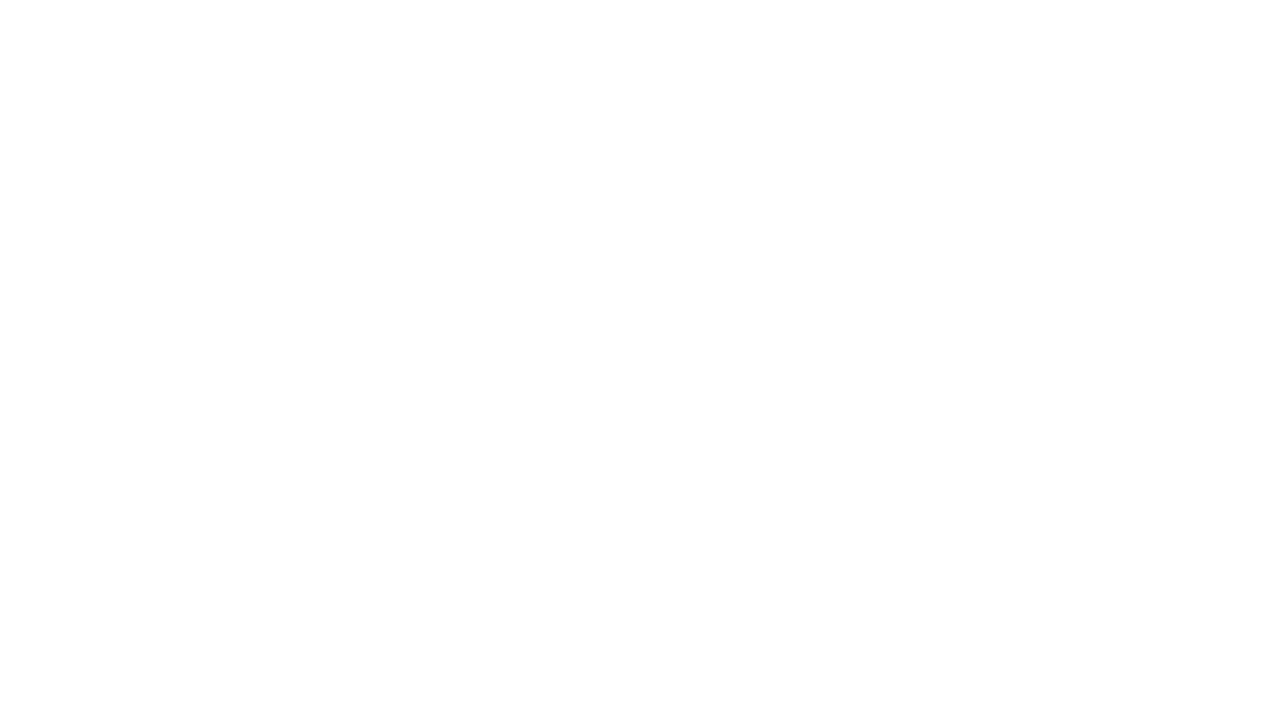
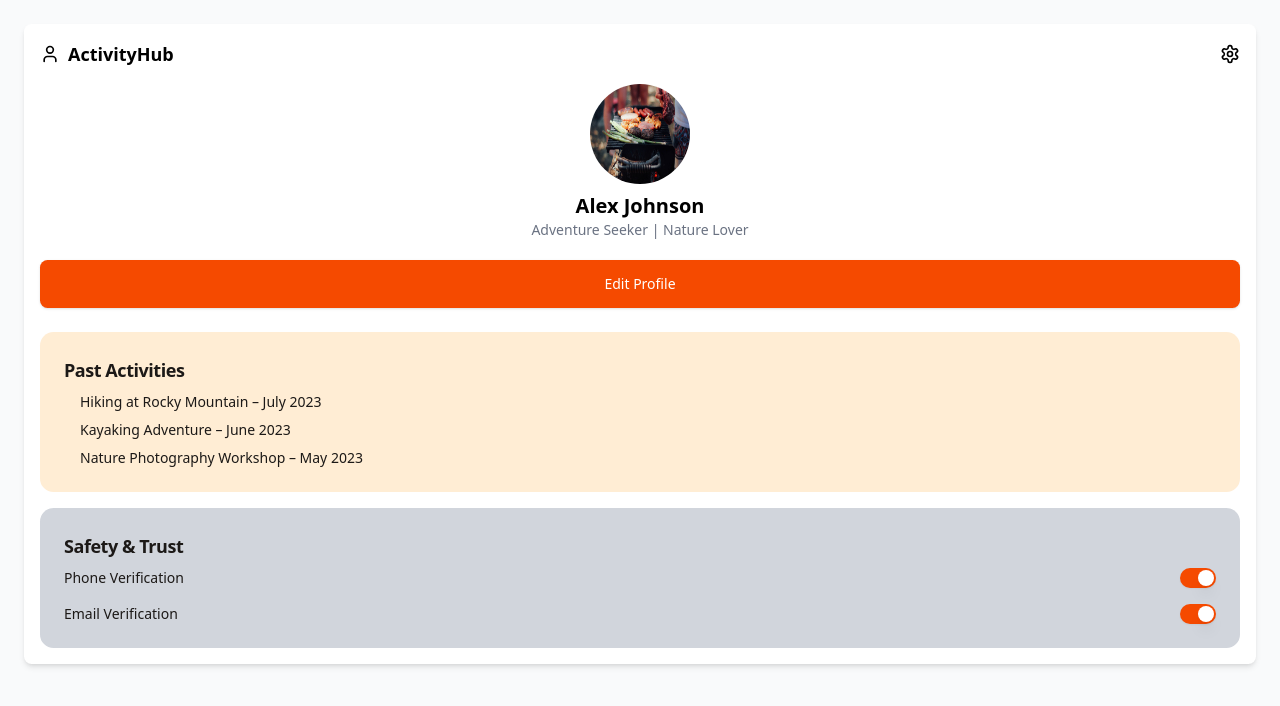
Before and after one commit to 394-w25/ActivityHub, a React (Vite) app: page /user_profile in a window 1280 px wide. Before the commit this address had no page. Shown: the top 706 px of the page. Built offline with nearby package versions, Linux system fonts and the light colour scheme; the HTML template or start-up script is replaced by a standard one.

Commit message:
added UserProfile

```diff
--- a/src/components/Dispatcher.jsx
+++ b/src/components/Dispatcher.jsx
@@ -1,5 +1,6 @@
 import { Routes, Route, BrowserRouter } from "react-router-dom";
 import OnboardingFlow from "./OnboardingFlow";
+import UserProfile from "./UserProfile";
 
 const Dispatcher = () => {
   return (
@@ -7,6 +8,7 @@ const Dispatcher = () => {
       <Routes>
         {/* <Route path="/create_activity" element={<CreateActivityPage />} /> */}
         <Route path="/" element={<OnboardingFlow />} />
+        <Route path="/user_profile" element={<UserProfile />} />
       </Routes>
     </BrowserRouter>
   );
--- /dev/null
+++ b/src/components/UserProfile.jsx
@@ -0,0 +1,107 @@
+import React from "react";
+import { User, Settings } from "lucide-react"; // Icon library for the top bar icons
+
+// shadcn/ui components (you need to install them with `npx shadcn add avatar card switch label`)
+import { Avatar, AvatarFallback, AvatarImage } from "@/components/ui/avatar";
+import { Button } from "@/components/ui/button";
+import { Card, CardHeader, CardTitle, CardContent } from "@/components/ui/card";
+import { Switch } from "@/components/ui/switch";
+import { Label } from "@/components/ui/label";
+
+export default function ActivityConnectPage() {
+  return (
+    // Outer container that takes full height of the screen
+    <div className="min-h-screen bg-gray-50 p-6 overflow-y-auto">
+      {/* Inner container: fills width, removes margins for desktop */}
+      <div className="w-full bg-white shadow-md rounded-md p-4">
+        {/* === Top Bar === */}
+        <div className="flex items-center justify-between mb-4">
+          {/* Left: App icon + Name */}
+          <div className="flex items-center space-x-2">
+            <User className="h-5 w-5" /> {/* User icon */}
+            <span className="font-semibold text-lg">ActivityHub</span>
+          </div>
+          <Settings className="h-5 w-5" /> {/* Settings Icon */}
+        </div>
+
+        {/* === Profile Section === */}
+        <div className="flex flex-col items-center text-center">
+          {/* Avatar Component (shadcn/ui) */}
+          <Avatar className="h-25 w-25">
+            <AvatarImage src="../../assets/bbq.jpg" alt="Alex Johnson" />
+            <AvatarFallback>AJ</AvatarFallback>{" "}
+            {/* Fallback if no image loads */}
+          </Avatar>
+
+          {/* Profile Name & Tagline */}
+          <h1 className="mt-2 text-xl font-bold">Alex Johnson</h1>
+          <p className="text-sm text-gray-500">
+            Adventure Seeker | Nature Lover
+          </p>
+
+          {/* Edit Profile Button */}
+          <Button className="mt-5 w-full h-12 bg-orange-600 hover:bg-orange-700 text-white">
+            Edit Profile
+          </Button>
+        </div>
+
+        {/* === Past Activities Card === */}
+        <Card className="mt-6 bg-orange-100 text-stone-900 border-0 shadow-none">
+          <CardHeader className="pb-2">
+            <CardTitle className="text-lg font-semibold">
+              Past Activities
+            </CardTitle>
+          </CardHeader>
+          <CardContent className="pt-0">
+            {/* No bullet points, just indentation */}
+            <div className="space-y-2 text-sm">
+              <p className="pl-4">Hiking at Rocky Mountain – July 2023</p>
+              <p className="pl-4">Kayaking Adventure – June 2023</p>
+              <p className="pl-4">Nature Photography Workshop – May 2023</p>
+            </div>
+          </CardContent>
+        </Card>
+        {/* Tailwind breakdown:
+            - border-0 → Removes default border
+            - shadow-none → Removes shadow for flat design
+            - pl-4 → Indentation for activity items
+        */}
+
+        {/* === Safety & Trust Card === */}
+        <Card className="mt-4 bg-gray-300 text-stone-900 border-0 shadow-none">
+          <CardHeader className="pb-2">
+            <CardTitle className="text-lg font-semibold">
+              Safety & Trust
+            </CardTitle>
+          </CardHeader>
+          <CardContent className="pt-0 space-y-4">
+            {/* Toggle for Phone Verification */}
+            <div className="flex items-center justify-between">
+              <Label>Phone Verification</Label>
+              <Switch
+                defaultChecked
+                className="
+                  data-[state=unchecked]:bg-orange-300
+                  data-[state=checked]:bg-orange-600
+                "
+              />
+            </div>
+
+            {/* Toggle for Email Verification */}
+            <div className="flex items-center justify-between">
+              <Label>Email Verification</Label>
+              <Switch
+                defaultChecked
+                className="
+                  data-[state=unchecked]:bg-orange-300
+                  data-[state=checked]:bg-orange-600
+                "
+              />{" "}
+              {/* data-[state=checked]:bg-orange-600 → Makes switch orange when toggled ON */}
+            </div>
+          </CardContent>
+        </Card>
+      </div>
+    </div>
+  );
+}
--- /dev/null
+++ b/src/components/ui/avatar.jsx
@@ -0,0 +1,42 @@
+import * as React from "react";
+import * as AvatarPrimitive from "@radix-ui/react-avatar";
+
+import { cn } from "@/lib/utils";
+
+function Avatar({ className, ...props }) {
+  return (
+    <AvatarPrimitive.Root
+      data-slot="avatar"
+      className={cn(
+        "relative flex size-8 shrink-0 overflow-hidden rounded-full",
+        className,
+      )}
+      {...props}
+    />
+  );
+}
+
+function AvatarImage({ className, ...props }) {
+  return (
+    <AvatarPrimitive.Image
+      data-slot="avatar-image"
+      className={cn("aspect-square size-full", className)}
+      {...props}
+    />
+  );
+}
+
+function AvatarFallback({ className, ...props }) {
+  return (
+    <AvatarPrimitive.Fallback
+      data-slot="avatar-fallback"
+      className={cn(
+        "bg-stone-100 flex size-full items-center justify-center rounded-full dark:bg-stone-800",
+        className,
+      )}
+      {...props}
+    />
+  );
+}
+
+export { Avatar, AvatarImage, AvatarFallback };
--- /dev/null
+++ b/src/components/ui/card.jsx
@@ -0,0 +1,75 @@
+import * as React from "react";
+
+import { cn } from "@/lib/utils";
+
+function Card({ className, ...props }) {
+  return (
+    <div
+      data-slot="card"
+      className={cn(
+        "bg-white text-stone-950 rounded-xl border border-stone-200 shadow-sm dark:bg-stone-950 dark:text-stone-50 dark:border-stone-800",
+        className,
+      )}
+      {...props}
+    />
+  );
+}
+
+function CardHeader({ className, ...props }) {
+  return (
+    <div
+      data-slot="card-header"
+      className={cn("flex flex-col gap-1.5 p-6", className)}
+      {...props}
+    />
+  );
+}
+
+function CardTitle({ className, ...props }) {
+  return (
+    <div
+      data-slot="card-title"
+      className={cn("leading-none font-semibold tracking-tight", className)}
+      {...props}
+    />
+  );
+}
+
+function CardDescription({ className, ...props }) {
+  return (
+    <div
+      data-slot="card-description"
+      className={cn("text-stone-500 text-sm dark:text-stone-400", className)}
+      {...props}
+    />
+  );
+}
+
+function CardContent({ className, ...props }) {
+  return (
+    <div
+      data-slot="card-content"
+      className={cn("p-6 pt-0", className)}
+      {...props}
+    />
+  );
+}
+
+function CardFooter({ className, ...props }) {
+  return (
+    <div
+      data-slot="card-footer"
+      className={cn("flex items-center p-6 pt-0", className)}
+      {...props}
+    />
+  );
+}
+
+export {
+  Card,
+  CardHeader,
+  CardFooter,
+  CardTitle,
+  CardDescription,
+  CardContent,
+};
--- /dev/null
+++ b/src/components/ui/label.jsx
@@ -0,0 +1,19 @@
+import * as React from "react";
+import * as LabelPrimitive from "@radix-ui/react-label";
+
+import { cn } from "@/lib/utils";
+
+function Label({ className, ...props }) {
+  return (
+    <LabelPrimitive.Root
+      data-slot="label"
+      className={cn(
+        "text-sm leading-none font-medium select-none group-data-[disabled=true]:pointer-events-none group-data-[disabled=true]:opacity-50 peer-disabled:cursor-not-allowed peer-disabled:opacity-50",
+        className,
+      )}
+      {...props}
+    />
+  );
+}
+
+export { Label };
--- /dev/null
+++ b/src/components/ui/switch.jsx
@@ -0,0 +1,28 @@
+"use client";
+
+import * as React from "react";
+import * as SwitchPrimitive from "@radix-ui/react-switch";
+
+import { cn } from "@/lib/utils";
+
+function Switch({ className, ...props }) {
+  return (
+    <SwitchPrimitive.Root
+      data-slot="switch"
+      className={cn(
+        "peer data-[state=checked]:bg-stone-900 data-[state=unchecked]:bg-stone-200 ring-stone-950/10 dark:ring-stone-950/20 dark:outline-ring/40 outline-ring/50 inline-flex h-5 w-9 shrink-0 items-center rounded-full border-2 border-transparent shadow-xs transition-[color,box-shadow] focus-visible:ring-4 focus-visible:outline-hidden focus-visible:outline-1 disabled:cursor-not-allowed disabled:opacity-50 aria-invalid:focus-visible:ring-0 dark:data-[state=checked]:bg-stone-50 dark:data-[state=unchecked]:bg-stone-800 dark:ring-stone-300/10 dark:dark:ring-stone-300/20",
+        className,
+      )}
+      {...props}
+    >
+      <SwitchPrimitive.Thumb
+        data-slot="switch-thumb"
+        className={cn(
+          "bg-white pointer-events-none block size-4 rounded-full ring-0 shadow-lg transition-transform data-[state=checked]:translate-x-4 data-[state=unchecked]:translate-x-0 dark:bg-stone-950",
+        )}
+      />
+    </SwitchPrimitive.Root>
+  );
+}
+
+export { Switch };
```
